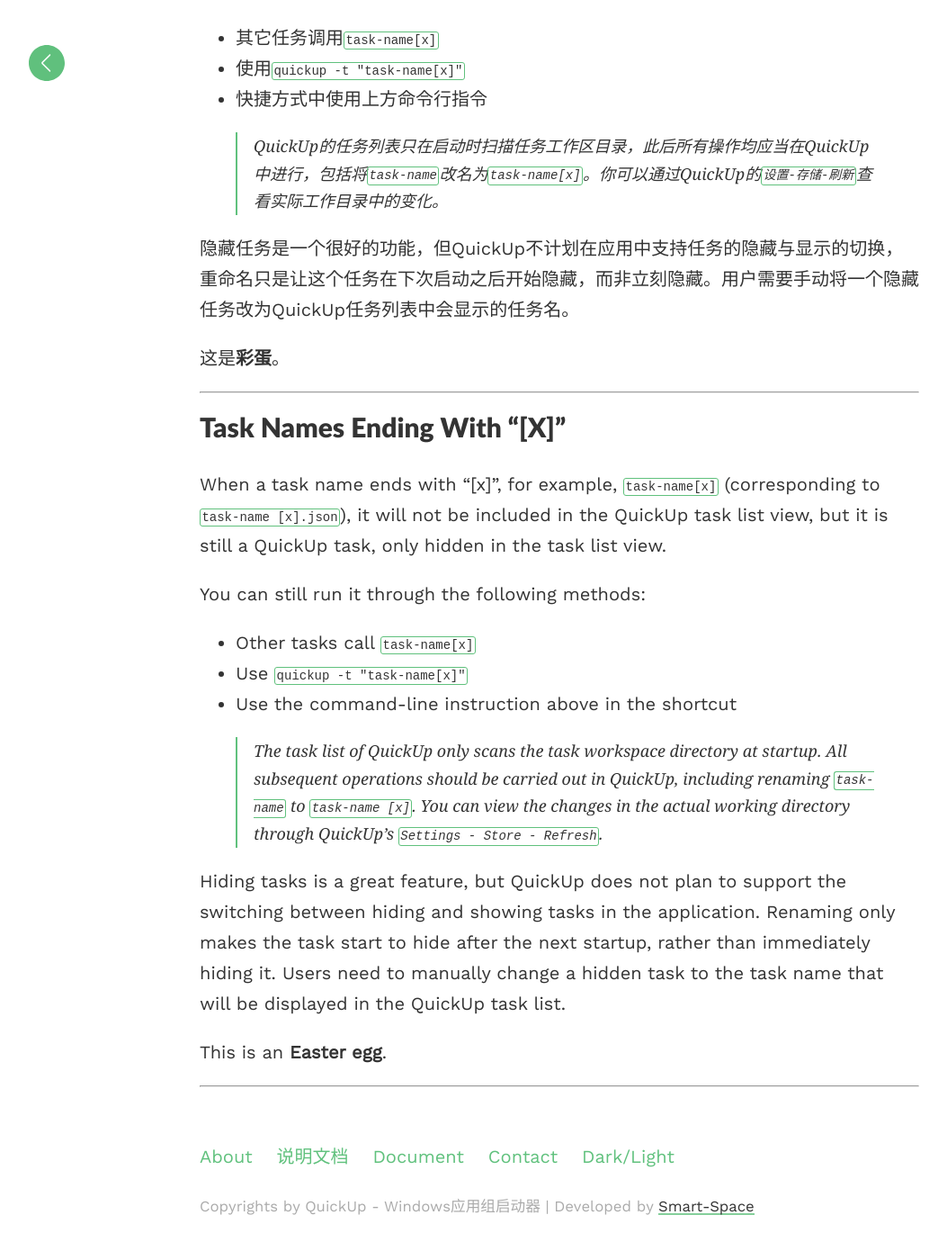
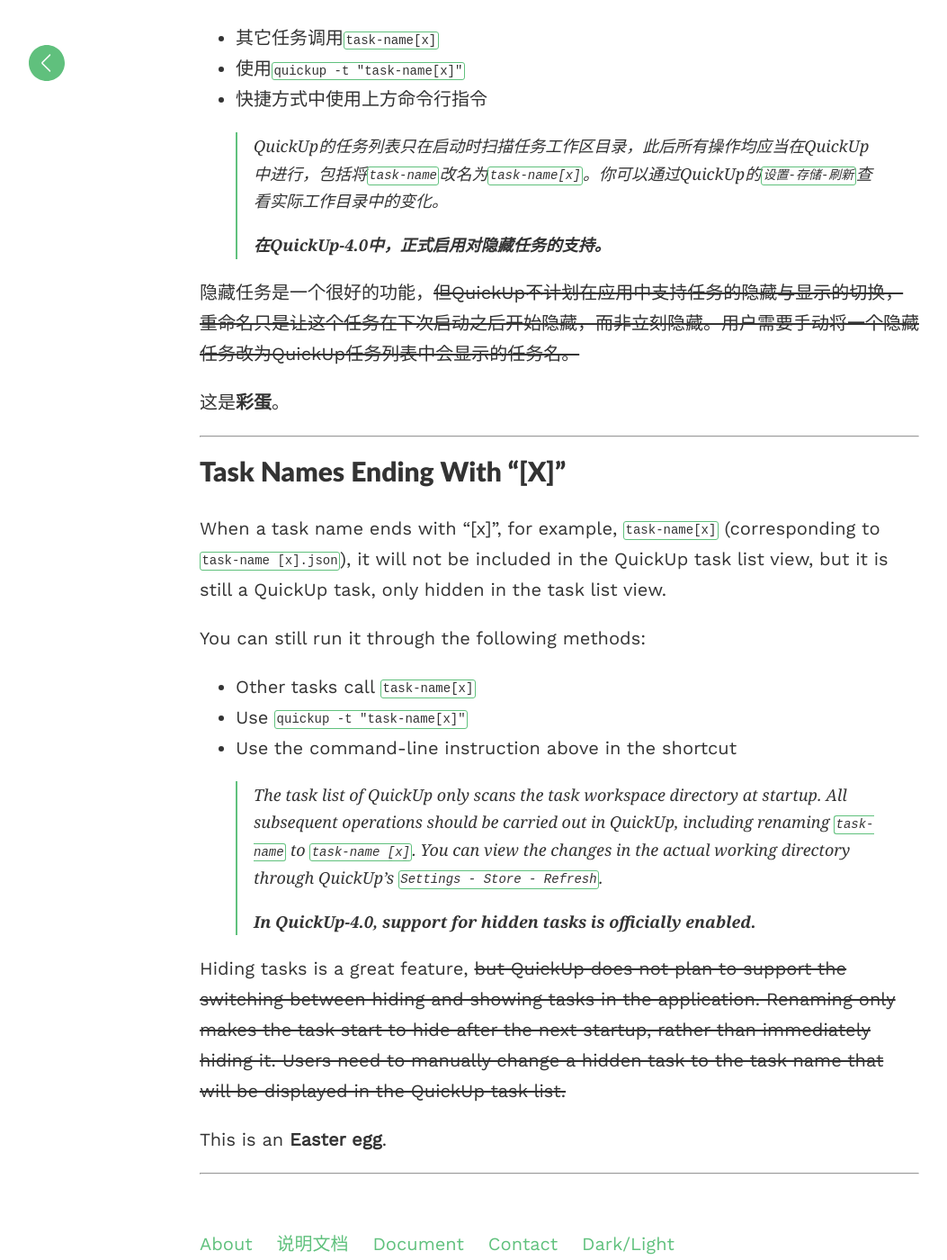
Before and after one commit to Smart-Space/QuickUp, a Jekyll site: the page built from docs/_posts/2025-7-8-task-name-ends-with-[x].md, in a window 1280 px wide and 1400 px high, scrolled down 613 px. Shown: the whole window at 90% size, without its empty margins (18-1071 px from the left). Built offline with Jekyll 4.4.1, drawn with Linux system fonts in a browser that asks for light colours; comment, search, counter and statistics services are not loaded; before the commit the page ends 1969 px from its top, so only the background shows below that.

```diff
--- a/docs/_posts/2025-7-8-task-name-ends-with-[x].md
+++ b/docs/_posts/2025-7-8-task-name-ends-with-[x].md
@@ -14,8 +14,10 @@ published: True
 - 快捷方式中使用上方命令行指令
 
 > QuickUp的任务列表只在启动时扫描任务工作区目录，此后所有操作均应当在QuickUp中进行，包括将`task-name`改名为`task-name[x]`。你可以通过QuickUp的`设置-存储-刷新`查看实际工作目录中的变化。
+>
+> **在QuickUp-4.0中，正式启用对隐藏任务的支持。**
 
-隐藏任务是一个很好的功能，但QuickUp不计划在应用中支持任务的隐藏与显示的切换，重命名只是让这个任务在下次启动之后开始隐藏，而非立刻隐藏。用户需要手动将一个隐藏任务改为QuickUp任务列表中会显示的任务名。
+隐藏任务是一个很好的功能，~~但QuickUp不计划在应用中支持任务的隐藏与显示的切换，重命名只是让这个任务在下次启动之后开始隐藏，而非立刻隐藏。用户需要手动将一个隐藏任务改为QuickUp任务列表中会显示的任务名。~~
 
 这是**彩蛋**。
 
@@ -32,7 +34,9 @@ You can still run it through the following methods:
 - Use the command-line instruction above in the shortcut
 
 > The task list of QuickUp only scans the task workspace directory at startup. All subsequent operations should be carried out in QuickUp, including renaming `task-name` to `task-name [x]`. You can view the changes in the actual working directory through QuickUp's `Settings - Store - Refresh`.
+>
+> **In QuickUp-4.0, support for hidden tasks is officially enabled.**
 
-Hiding tasks is a great feature, but QuickUp does not plan to support the switching between hiding and showing tasks in the application. Renaming only makes the task start to hide after the next startup, rather than immediately hiding it. Users need to manually change a hidden task to the task name that will be displayed in the QuickUp task list.
+Hiding tasks is a great feature, ~~but QuickUp does not plan to support the switching between hiding and showing tasks in the application. Renaming only makes the task start to hide after the next startup, rather than immediately hiding it. Users need to manually change a hidden task to the task name that will be displayed in the QuickUp task list.~~
 
 This is an **Easter egg**.
```
Also changed, not shown: docs/_pages/about.md (+29 -0 lines), docs/_posts/2026-2-16-QuickUp-v4-is-ready.md (added, +43 -0 lines), docs/_posts/2026-2-17-QuickUp-zone.md (added, +5 -0 lines).
